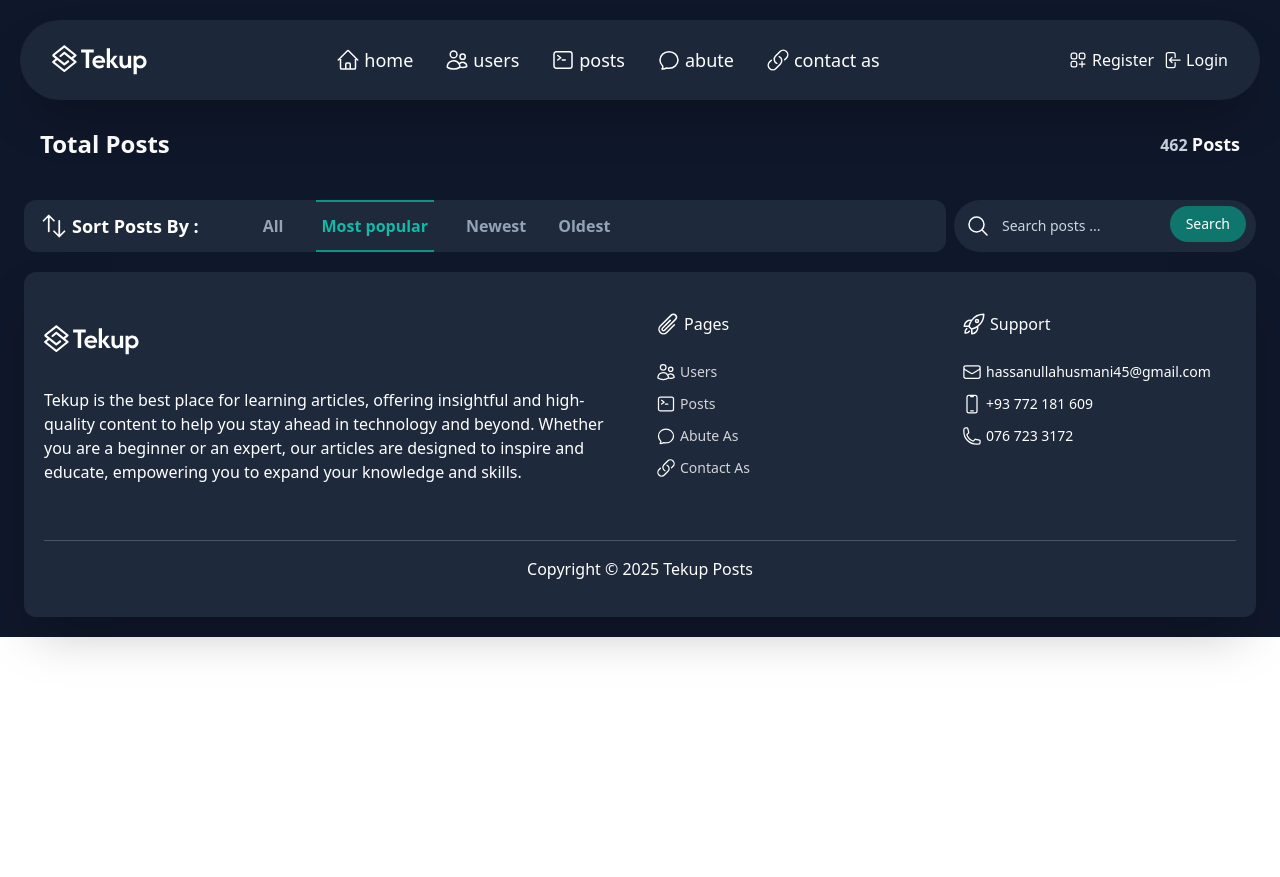
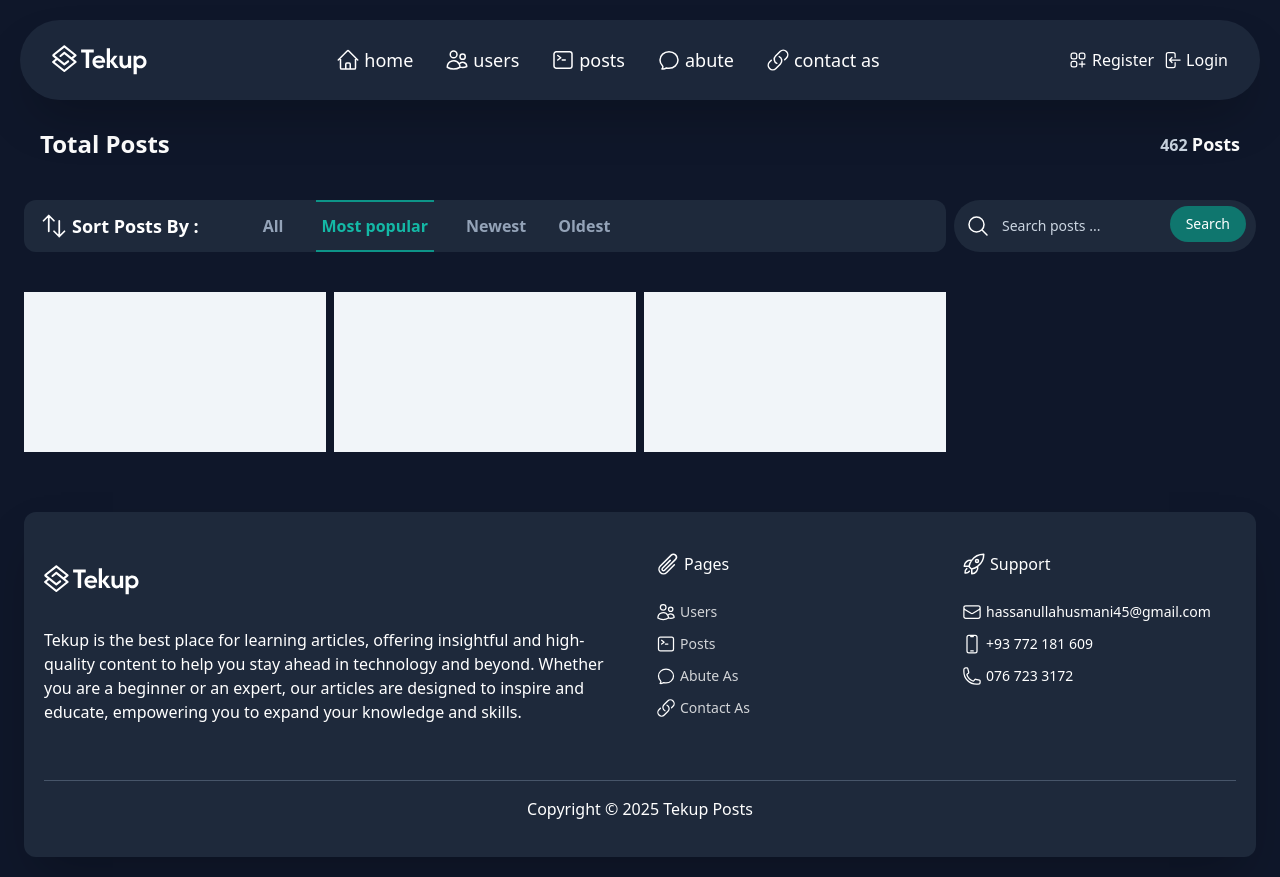
Before and after one commit to hassanullahusmani45/Tekup, a React (Vite) app: page /posts in a window 1280 px wide. Before the commit the page ends 800 px from the top, so only its background shows below. Built offline with nearby package versions, Linux system fonts and the light colour scheme.

Commit message:
Feat: Make the Post component

```diff
--- /dev/null
+++ b/src/components/Post.jsx
@@ -0,0 +1,5 @@
+export default function Post() {
+  return (
+    <div>Post</div>
+  )
+}
--- a/src/pages/posts/Posts.jsx
+++ b/src/pages/posts/Posts.jsx
@@ -26,7 +26,11 @@ export default function posts() {
               <div className='text-base cursor-pointer text-slate-400 font-semibold'>Oldest</div>
             </div>
 
-
+            <div className='grid grid-cols-3 gap-2 my-10'>
+                  <div className='col-span-1 bg-slate-100 h-40'></div>
+                  <div className='col-span-1 bg-slate-100 h-40'></div>
+                  <div className='col-span-1 bg-slate-100 h-40'></div>
+            </div>
 
           </div>
 
```
